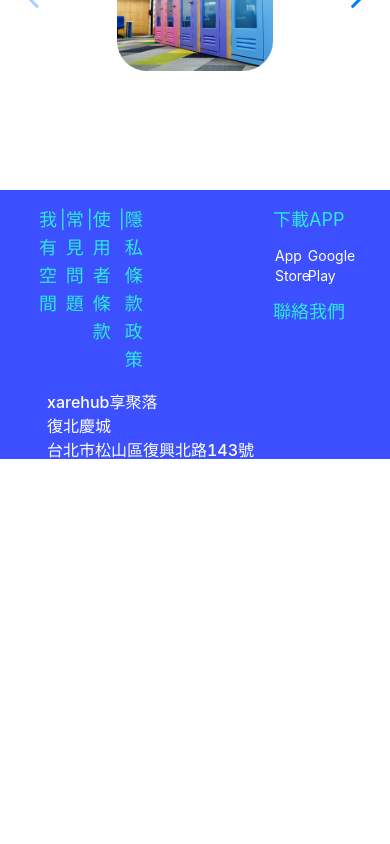
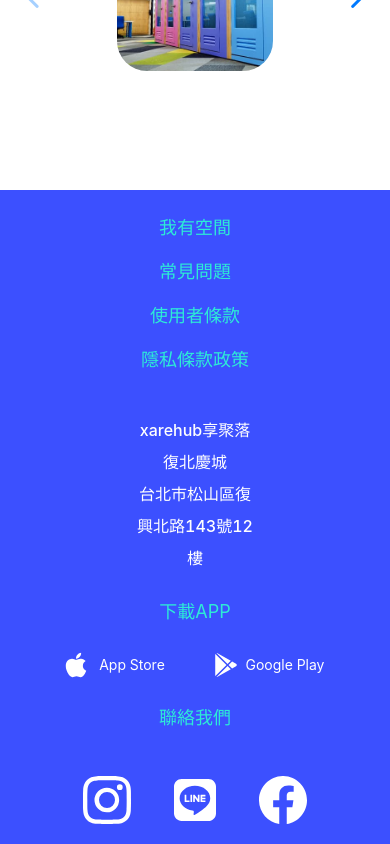
Before and after one commit to DrizztDuncan/xarehub, a React (Create React App) app: page / in a window 390 px wide. Shown: the part 4175-5019 px from the top of the page. Before the commit the page ends 4661 px from the top, so only its background shows below. Built offline with nearby package versions, Linux system fonts and the light colour scheme.

Commit message:
footer rwd

```diff
--- a/src/footer.js
+++ b/src/footer.js
@@ -8,19 +8,31 @@ import { FaLine } from "react-icons/fa";
 const Footer = () => {
   return (
     <footer className=" flex justify-center bg-blue-1 relative">
-    <div className=" w-80w h-30v flex justify-between items-start mt-4 ">
+      <div className=" w-80w h-auto lg:h-30v flex lg:flex-row flex-col justify-between items-start mt-4 ">
         {/* Left Block */}
         <div className="   flex flex-col justify-between items-start text-blue-3 ">
-        <div className=" w-30w flex justify-around font-normal		text-lg  ">
-          <div className="cursor-pointer hover:text-blue-4">我有空間</div>
-          <div>|</div>
-          <div className="cursor-pointer hover:text-blue-4">常見問題</div>
-          <div>|</div>
-          <div className="cursor-pointer hover:text-blue-4">使用者條款</div>
-          <div>|</div>
-          <div className="cursor-pointer hover:text-blue-4">隱私條款政策</div>
+          <div className=" w-80w lg:w-30w flex justify-around items-center font-normal lg:flex-row flex-col	text-lg  ">
+            <div className="cursor-pointer hover:text-blue-4 my-2 lg:my-0">
+              我有空間
             </div>
-        <div className=" text-base font-medium ml-2 mt-4 text-white	cursor-auto	">
+            <div className="hidden lg:block">|</div>
+            <div className="cursor-pointer hover:text-blue-4 my-2 lg:my-0">
+              常見問題
+            </div>
+            <div className="hidden lg:block">|</div>
+            <div className="cursor-pointer hover:text-blue-4 my-2 lg:my-0">
+              使用者條款
+            </div>
+            <div className="hidden lg:block">|</div>
+            <div className="cursor-pointer hover:text-blue-4 my-2 lg:my-0">
+              隱私條款政策
+            </div>
+          </div>
+          <div
+            className="
+          w-30w lg:w-80w text-base font-medium lg:ml-2 mx-auto mt-8 lg:mt-24 m-0 text-white	cursor-auto	text-center lg:text-left leading-8
+          "
+          >
             xarehub享聚落
             <br />
             復北慶城
@@ -29,27 +41,26 @@ const Footer = () => {
           </div>
         </div>
         {/* Right Block */}
-      <div className=" flex flex-col items-stretch w-20w text-blue-3 text-lg ">
-        <div className="cursor-default	">下載APP</div>
-        <div className=" flex  ">
-          <div className=" flex text-white w-10w h-16 justify-center items-center ">
+        <div className=" flex flex-col items-center lg:items-stretch w-80w lg:w-30w text-blue-3 text-lg ">
+          <div className="cursor-default my-6 lg:my-0">下載APP</div>
+          <div className=" w-80w lg:w-20w flex justify-evenly lg:justify-center ">
+            <div className=" flex text-white w-50w lg:w-10w justify-center items-center ">
               <AiFillApple className=" text-3xl cursor-pointer" />
               <div className=" text-sm cursor-pointer mx-2">App Store</div>
             </div>
-          <div className=" flex text-white w-10w h-16 justify-center items-center">
+            <div className=" flex text-white w-50w lg:w-10w justify-center items-center">
               <SiGoogleplay className=" text-2xl cursor-pointer" />
               <div className=" text-sm cursor-pointer mx-2">Google Play</div>
             </div>
           </div>
-        <div className="cursor-default	">聯絡我們</div>
+          <div className="cursor-default my-6 lg:my-0">聯絡我們</div>
           <div className=" flex text-white ">
             <BsInstagram className=" text-5xl m-5  cursor-pointer" />
-          <FaLine className=" text-5xl m-5  cursor-pointer"  />
-          <BsFacebook className=" text-5xl m-5  cursor-pointer"  />
+            <FaLine className=" text-5xl m-5  cursor-pointer" />
+            <BsFacebook className=" text-5xl m-5  cursor-pointer" />
           </div>
         </div>
       </div>
-
     </footer>
   );
 };
```
Lines whose indentation alone changed are shown as unchanged.
